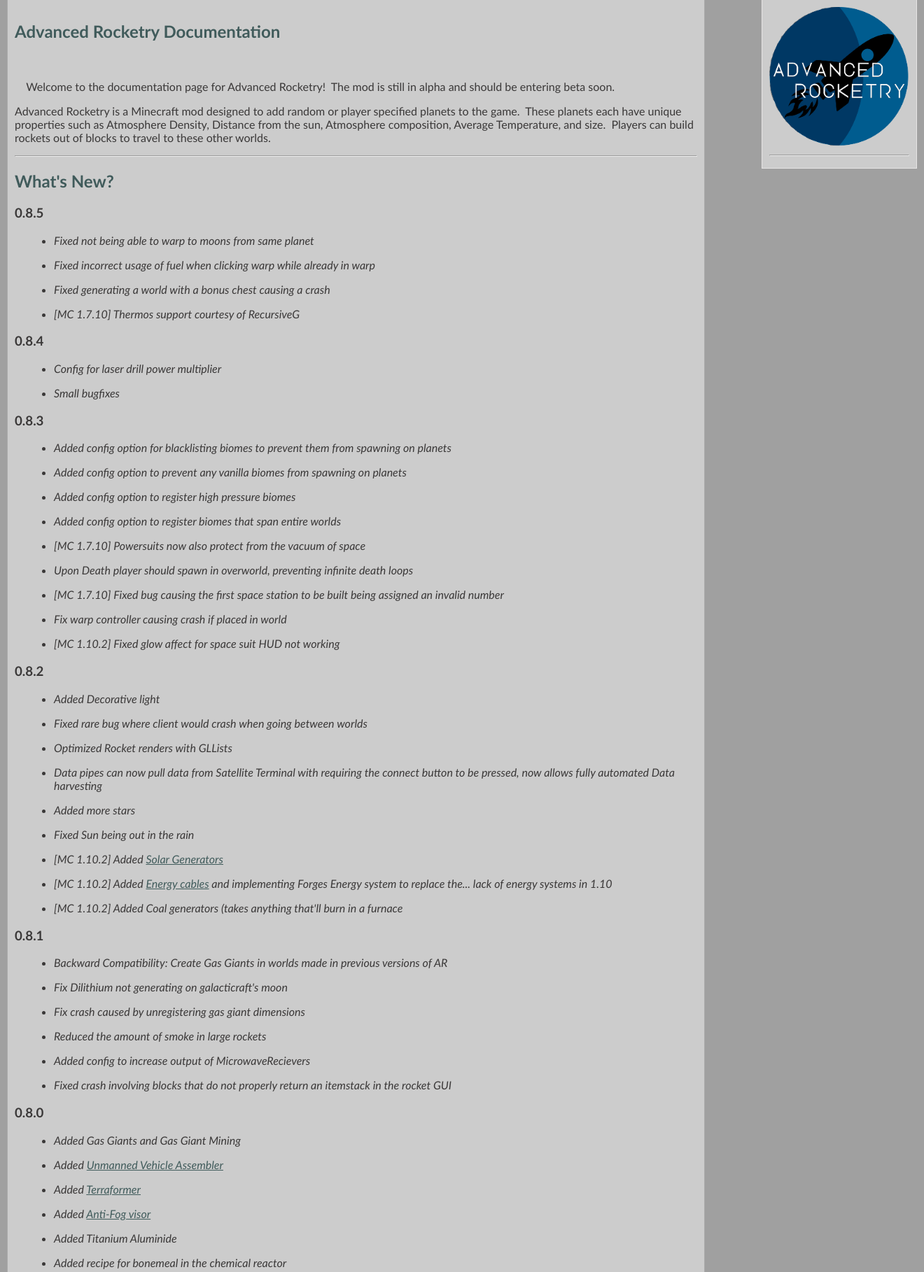
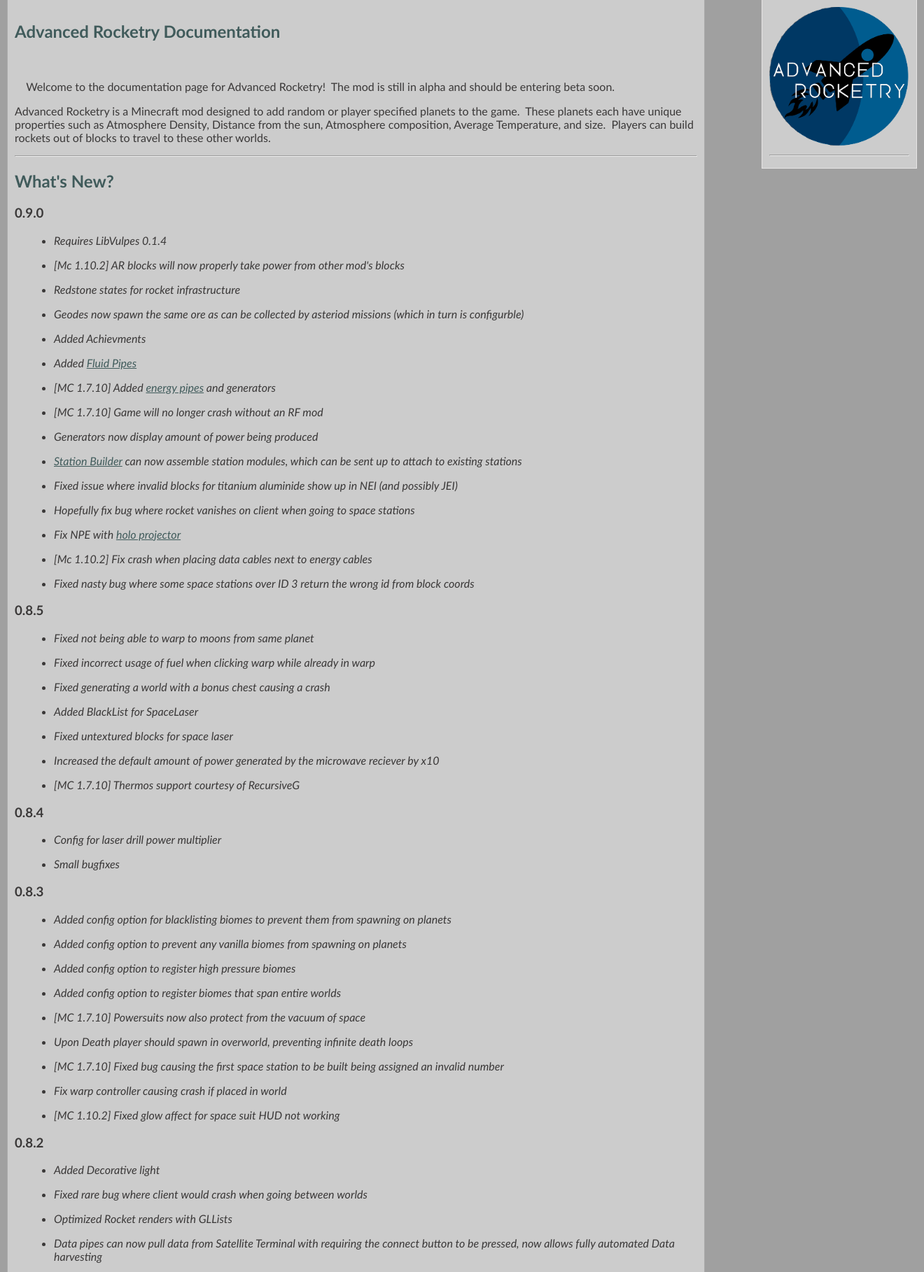
Before and after one commit to Advanced-Rocketry/AdvancedRocketryDoc, a PHP site: page / in a window 1320 px wide. Shown: the part 119-1937 px from the top of the page at 70% size. Run offline with PHP 8.4, Linux system fonts and the light colour scheme.

Commit message:
Update for 0.9

```diff
--- a/AdvancedRocketry/blocks/index.php
+++ b/AdvancedRocketry/blocks/index.php
@@ -6,7 +6,8 @@
 <p>Information about blocks can be found in the following list:<br /></p>
 <ul>
 <li><img class="icon" src="../img/dockingPad_icon.png"> <a href="DockingPad.php">Docking Pad</a></li>
-<li><img class="icon" src="../img/energyCable_icon.png"> <a href="Cables.php">Energy Cable</a></li>
+<li><img class="icon" src="../img/energyCable_icon.png"> <a href="Cables.php">Cable and pipes</a></li>
+<li><img class="icon" src="../img/oxygenScrubber_icon.png"> <a href="OxygenScrubber.php">CO2 Scrubber</a></li>
 <li><img class="icon" src="../img/fuelTank_icon.png"> <a href="FuelTank.php">Fuel Tank</a></li>
 <li><img class="icon" src="../img/gasChargePad_icon.png"> <a href="gasCharger.php">Gas Charger</a></li>
 <li><img class="icon" src="../img/guidanceComputer_icon.png"> <a href="GuidanceComputer.php">Guidance Computer</a></li>
@@ -14,6 +15,7 @@
 <li><img class="icon" src="../img/laserDrill_icon.png"> <a href="LaserDrill.php">Laser Drill</a></li>
 <li><img class="icon" src="../img/launchPad_icon.png"> <a href="LaunchPad.php">Launch Pad</a></li>
 <li><img class="icon" src="../img/microwaveReciever_icon.png"> <a href="MicrowaveReciever.php">Microwave Reciever</a></li>
+<li><img class="icon" src="../img/oxygenVent_icon.png"> <a href="OxygenVent.php">Oxygen Vent</a></li>
 <li><img class="icon" src="../img/rocketAssemblingMachine_icon.png"> <a href="RocketAssemblingMachine.php">Rocket Assembling Machine</a></li>
 <li><img class="icon" src="../img/rocketEngine_icon.png"> <a href="RocketEngine.php">Rocket Engine</a></li>
 <li><img class="icon" src="../img/monitoringStation_icon.png"> <a href="RocketMonitoringStation.php">Rocket Monitoring Station</a></li>
@@ -21,6 +23,8 @@
 <li><img class="icon" src="../img/satelliteHatch_icon.png"> <a href="SatelliteHatch.php">Satellite Bay</a></li>
 <li><img class="icon" src="../img/seat_icon.png"> <a href="Seat.php">Seat</a></li>
 <li><img class="icon" src="../img/solarGenerator_icon.png"> <a href="SolarGenerator.php">Solar Generator</a></li>
+<li><img class="icon" src="../img/rocketAssemblingMachine_icon.png"> <a href="StationBuilder.php">Station Builder</a></li>
+<li><img class="icon" src="../img/stationDockingPort_icon.png"> <a href="StationDockingPort.php">Station Docking Port</a></li>
 <li><img class="icon" src="../img/structureTower_icon.png"> <a href="StructureTower.php">Structure Tower</a></li>
 <li><img class="icon" src="../img/suitWorkstation_icon.png"> <a href="suitWorkstation.php">Suit Workstation</a></li>
 <li><img class="icon" src="../img/electrolyser_icon.png"> <a href="Terraformer.php">Terraformer</a></li>
--- a/AdvancedRocketry/index.php
+++ b/AdvancedRocketry/index.php
@@ -14,11 +14,32 @@
 </p>
 <hr>
 <h2>What\'s New?</h2>
+<h3>0.9.0</h3>
+<ul>
+<li>Requires LibVulpes 0.1.4</li>
+<li>[Mc 1.10.2] AR blocks will now properly take power from other mod\'s blocks</li>
+<li>Redstone states for rocket infrastructure</li>
+<li>Geodes now spawn the same ore as can be collected by asteriod missions (which in turn is configurble)</li>
+<li>Added Achievments</li>
+<li>Added <a href="blocks/Cables.php">Fluid Pipes</a></li>
+<li>[MC 1.7.10] Added <a href="blocks/Cables.php">energy pipes</a> and generators</li>
+<li>[MC 1.7.10] Game will no longer crash without an RF mod</li>
+<li>Generators now display amount of power being produced</li>
+<li><a href="blocks/StationBuilder.php">Station Builder</a> can now assemble station modules, which can be sent up to attach to existing stations</li>
+<li>Fixed issue where invalid blocks for titanium aluminide show up in NEI (and possibly JEI)</li>
+<li>Hopefully fix bug where rocket vanishes on client when going to space stations</li>
+<li>Fix NPE with <a href="items/holoProjector.php">holo projector</a></li>
+<li>[Mc 1.10.2] Fix crash when placing data cables next to energy cables</li>
+<li>Fixed nasty bug where some space stations over ID 3 return the wrong id from block coords</li>
+</ul>
 <h3>0.8.5</h3>
 <ul>
 <li>Fixed not being able to warp to moons from same planet</li>
 <li>Fixed incorrect usage of fuel when clicking warp while already in warp</li>
 <li>Fixed generating a world with a bonus chest causing a crash</li>
+<li>Added BlackList for SpaceLaser</li>
+<li>Fixed untextured blocks for space laser</li>
+<li>Increased the default amount of power generated by the microwave reciever by x10</li>
 <li>[MC 1.7.10] Thermos support courtesy of RecursiveG</li>
 </ul>
 <h3>0.8.4</h3>
```
Also changed, not shown: AdvancedRocketry/blocks/Cables.php (+9 -3 lines), AdvancedRocketry/blocks/OxygenScrubber.php (added, +8 -0 lines), AdvancedRocketry/blocks/OxygenVent.php (added, +12 -0 lines), AdvancedRocketry/blocks/StationBuilder.php (added, +16 -0 lines), AdvancedRocketry/blocks/StationDockingPort.php (added, +14 -0 lines), AdvancedRocketry/img/oxygenScrubber_block.png (added), AdvancedRocketry/img/oxygenScrubber_icon.png (added), AdvancedRocketry/img/oxygenVent_block.png (added), AdvancedRocketry/img/oxygenVent_icon.png (added), AdvancedRocketry/img/stationBuilder_gui.png (added), AdvancedRocketry/img/stationDockingPort_block.png (added), AdvancedRocketry/img/stationDockingPort_demo.jpg (added), AdvancedRocketry/img/stationDockingPort_gui.png (added), AdvancedRocketry/img/stationDockingPort_icon.png (added).
